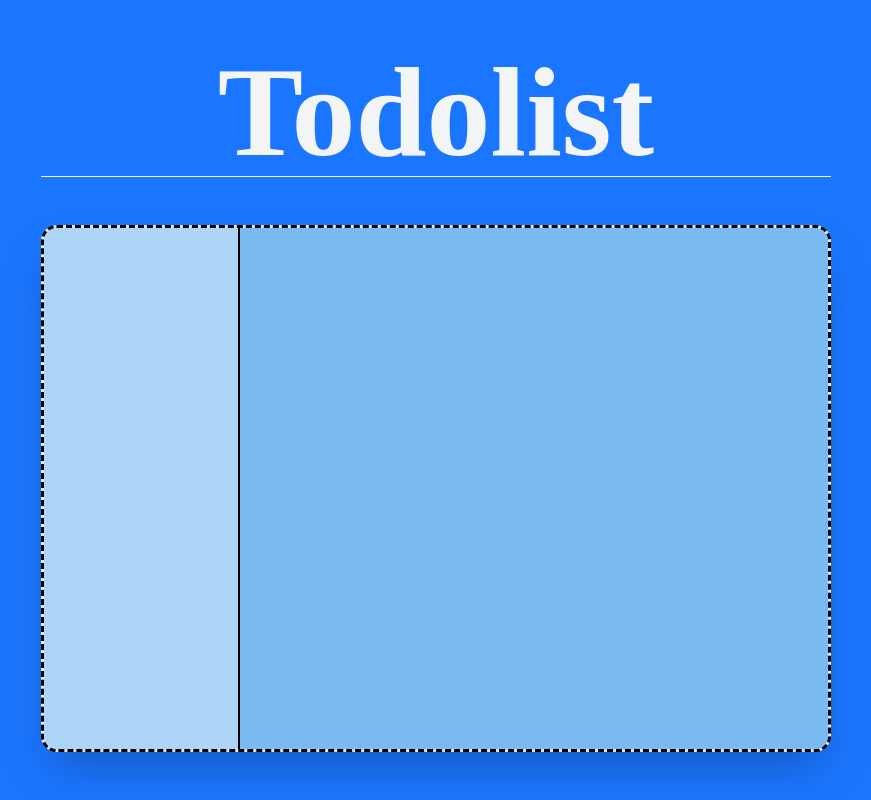
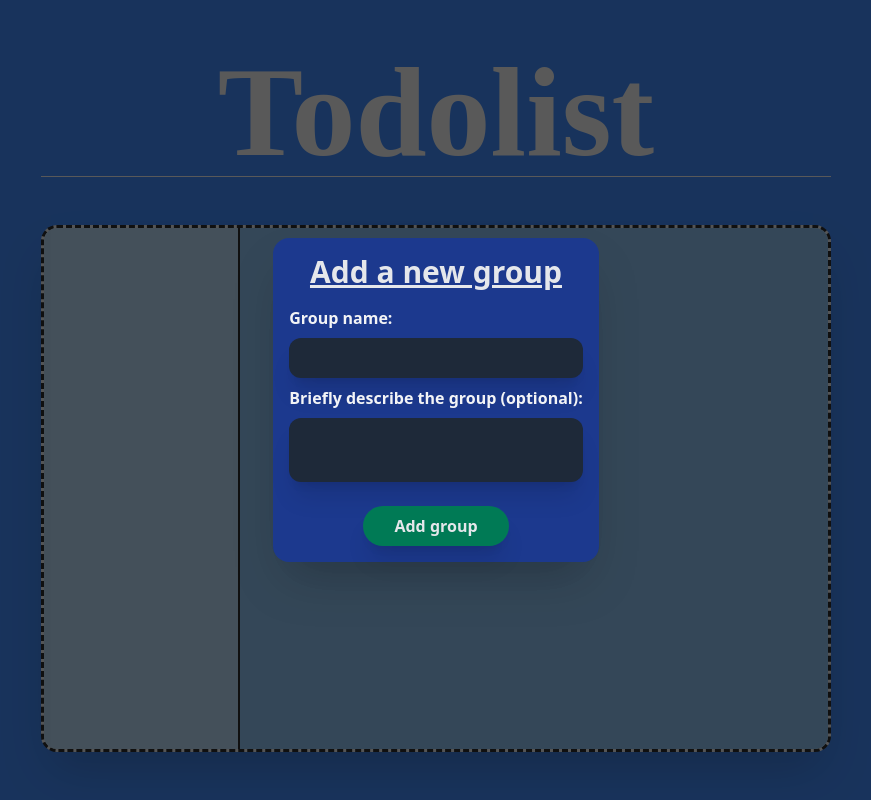
Before and after one commit to StilettoDagger/todolist, a website built with webpack: page src/template/index.html in a window 1280 px wide. Shown: the whole page, without its empty margins (204-1075 px from the left). Built offline with nearby package versions, Linux system fonts and the light colour scheme.

Commit message:
implement method to render a dialog for adding a new todo group and add event handler in TodoManager

```diff
--- a/src/css/styles.css
+++ b/src/css/styles.css
@@ -1,5 +1,6 @@
 @import "tailwindcss";
 @import url(https://fonts.bunny.net/css?family=carattere:400|inter:100,100i,200,200i,300,300i,400,400i,500,500i,600,600i,700,700i,800,800i,900,900i);
+
 @theme {
     --font-inter: "Inter", sans-serif;
     --font-title: "Carattere", handwriting;
@@ -8,7 +9,8 @@
     --color-todos: #7ABAF2;
 }
 
-html, body {
+html,
+body {
     @apply h-screen;
 }
 
@@ -28,7 +30,7 @@ body {
     @apply bg-todogroups border-r-2 p-4 font-bold;
 }
 
-.todo-groups > h2 {
+.todo-groups>h2 {
     @apply text-3xl
 }
 
@@ -37,7 +39,7 @@ body {
 }
 
 .overlay {
-    @apply flex flex-col h-screen w-full z-10 fixed inset-0 invisible bg-neutral-900/0;
+    @apply flex flex-col h-screen w-full z-10 fixed top-0 invisible bg-neutral-900/0;
 }
 
 .overlay-active {
@@ -45,5 +47,27 @@ body {
 }
 
 .dialog {
-    @apply relative flex flex-col text-gray-200 m-auto z-20 bg-emerald-900;
+    @apply rounded-2xl shadow-2xl p-4 relative flex flex-col text-gray-200 m-auto z-20 bg-blue-900;
 }
+
+.dialog-title {
+    @apply text-3xl text-center font-bold underline mb-4;
+}
+
+form label {
+    @apply text-gray-100 font-bold;
+}
+
+form input,
+form textarea {
+    @apply bg-gray-800 p-2 rounded-xl shadow-xl outline-gray-300;
+}
+
+form button[type="submit"] {
+    @apply bg-emerald-700 mt-4 font-bold w-1/2 mx-auto py-2 rounded-full shadow-xl cursor-pointer hover:bg-emerald-800;
+}
+
+form,
+form>div {
+    @apply flex flex-col gap-2
+}
--- a/src/index.js
+++ b/src/index.js
@@ -1,6 +1,6 @@
 import './css/styles.css';
-import TodoManager from './modules/todoManger';
+import TodoManager from './modules/todoManager';
+
 
 const todoApp = new TodoManager("app");
-
-console.log(todoApp.todoUI);
+todoApp.addTodoGroup();
--- /dev/null
+++ b/src/modules/todoManager.js
@@ -0,0 +1,53 @@
+import TodoGroup from "./todoGroup";
+import TodoUI from "./todoUI";
+
+/**
+ * Class for managing todo groups and todo lists within each group.
+ * Includes methods for adding, editing, and
+ */
+class TodoManager {
+    constructor(containerID) {
+        this.todoUI = new TodoUI(containerID);
+        this.todoGroups = [];
+        this.currentGroup;
+    }
+
+    // TODO: add event handlers for UI elements (switching groups and toggling todos)
+    // TODO: add functionality to add, edit, and remove todos and todo groups.
+
+
+    /**
+     * Renders the dialog to add a new todo group
+     * then adds an event handler when submitting the dialog
+     * to create a new TodoGroup and push it to the todoGroups array.
+     */
+    addTodoGroup() {
+        // Opens add group window
+        const addGroupForm = this.todoUI.renderAddGroupDialog();
+		addGroupForm.addEventListener("submit", (e) => {
+			e.preventDefault();
+
+			if (addGroupForm.checkValidity())
+			{
+				const groupNameInput = document.getElementById("group-name");
+				const groupDescInput = document.getElementById("group-desc");
+				const groupName = groupNameInput.value;
+				const groupDesc = groupDescInput.value;
+
+                const todoGroup = new TodoGroup(groupName, groupDesc);
+                this.todoGroups.push(todoGroup);
+                this.todoUI.removeOverlay();
+			}
+		});
+    }
+
+    /**
+     * Add event handlers for removing todo groups
+     */
+    removeTodoGroupHandlers()
+    {
+        // TODO: Implement this function
+    }
+}
+
+export default TodoManager;
--- a/src/modules/todoManger.js
+++ /dev/null
@@ -1,24 +0,0 @@
-import TodoGroup from "./todoGroup";
-import TodoUI from "./todoUI";
-
-/**
- * Class for managing todo groups and todo lists within each group.
- * Includes methods for adding, editing, and
- */
-class TodoManager {
-    constructor(containerID) {
-        this.todoUI = new TodoUI(containerID);
-        this.todoGroups = [];
-        this.currentGroup;
-    }
-
-    // TODO: add event handlers for UI elements (switching groups and toggling todos)
-    // TODO: add functionality to add, edit, and remove todos and todo groups.
-
-    addTodoGroup() {
-        // Opens add group window
-
-    }
-}
-
-export default TodoManager;
--- a/src/modules/todoUI.js
+++ b/src/modules/todoUI.js
@@ -7,6 +7,7 @@ class TodoUI {
 	constructor(containerID) {
 		this.appContainer = document.getElementById(containerID);
 		this.#renderOverlay();
+		this.data = {};
 	}
 
 	// TODO: add methods to render a window for adding and editing todo groups and todo items.
@@ -72,15 +73,58 @@ class TodoUI {
 			<div class="dialog-body"></div>
 		</div>
 		`;
+		this.overlay.addEventListener("click", (e) => {
+			if (e.target === e.currentTarget && e.target.classList.contains("overlay-active"))
+			{
+				this.removeOverlay();
+			}
+		})
 	}
 
 	/**
 	 * Toggles the visibility of the overlay.
 	 */
-	toggleOverlay() {
+	#toggleOverlay() {
 		this.overlay.classList.toggle("overlay-active");
 	}
 
+	/** Clears the content of the overlay */
+	#clearOverlay() {
+		this.overlay.innerHTML = `
+		<div class="dialog">
+			<h2 class="dialog-title"></h2>
+			<div class="dialog-body"></div>
+		</div>
+		`;
+	}
+
+	/** Hides the overlay and clears its content */
+	removeOverlay() {
+		this.#toggleOverlay();
+		this.#clearOverlay();
+	}
+
+	renderAddGroupDialog() {
+		this.#toggleOverlay();
+		// TODO: Implement add group dialog
+		const dialogBody = document.querySelector(".dialog-body");
+		const dialogTitle = document.querySelector(".dialog-title");
+		dialogTitle.textContent = "Add a new group";
+		dialogBody.innerHTML = `
+		<form id="add-group-form">
+			<div>
+				<label for="group-name">Group name:</label>
+				<input type="text" name="group-name" id="group-name" required/>
+			</div>
+			<div>
+				<label for="group-desc">Briefly describe the group (optional):</label>
+				<textarea class="resize-none" id="group-desc"></textarea>
+			</div>
+			<button type="submit">Add group</button>
+		</form>
+		`;
+		return document.getElementById("add-group-form");
+	}
 }
 
 export default TodoUI;
```
